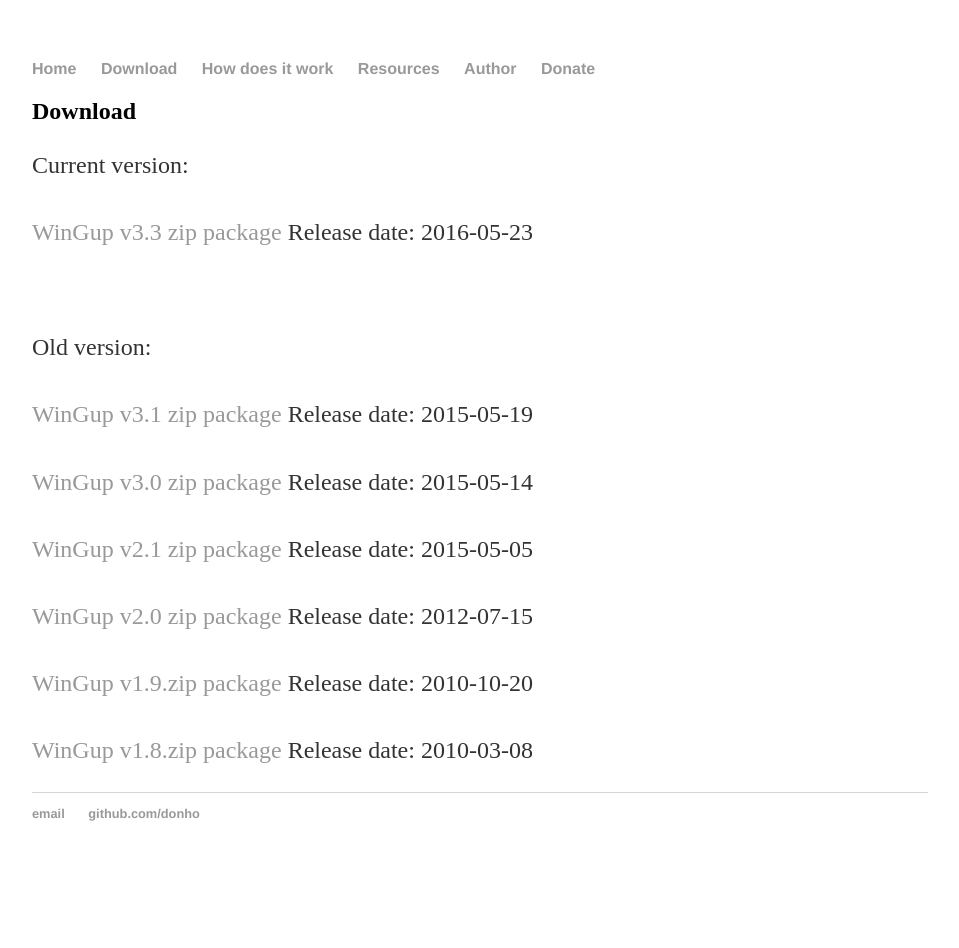
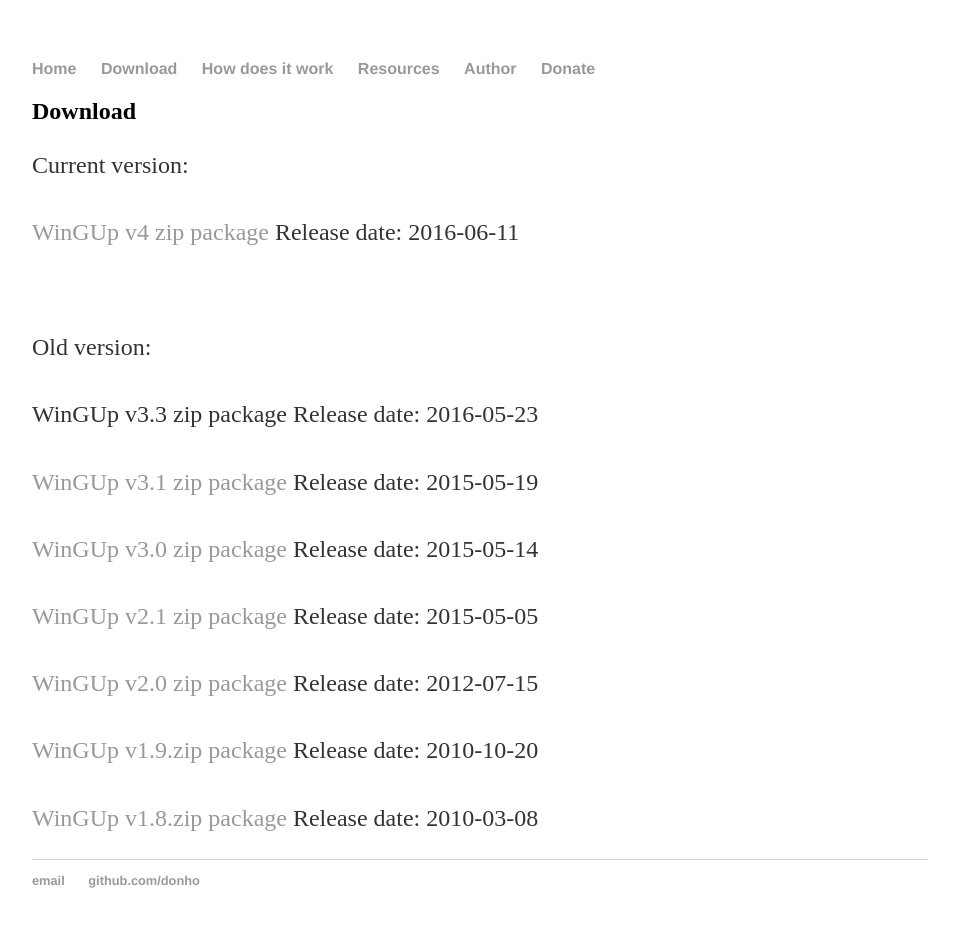
Before and after one commit to gupwin32/gupwin32.github.io, a Jekyll site: the page built from download/index.html, in a window 1280 px wide. Shown: the whole page, without its empty margins (160-1119 px from the left). Built offline with Jekyll 4.4.1, drawn with Linux system fonts in a browser that asks for light colours; before the commit the page ends 900 px from its top, so only the background shows below that.

Commit message:
Update index.html

```diff
--- a/download/index.html
+++ b/download/index.html
@@ -6,16 +6,17 @@ title: Download
 <h2>Download</h2>
 <p>
 Current version:<br/>
-<a href="https://github.com/gup4win/wingup/releases" target="_blank"><br />WinGup v3.3 zip package</a> Release date: 2016-05-23
+<a href="https://github.com/gup4win/wingup/releases/tag/v4" target="_blank"><br />WinGUp v4 zip package</a> Release date: 2016-06-11
 </p>
 <p>&nbsp;</p>
 <p>
-Old version:<br/>
-<a href="/repository/wingup.v3.1.bin.zip"><br />WinGup v3.1 zip package</a> Release date: 2015-05-19<br/>
-<a href="/repository/wingup.v3.0.bin.zip"><br />WinGup v3.0 zip package</a> Release date: 2015-05-14<br/>
-<a href="/repository/wingup.v2.1.bin.zip"><br />WinGup v2.1 zip package</a> Release date: 2015-05-05<br/>
-<a href="/repository/wingup.v2.0.bin.zip"><br />WinGup v2.0 zip package</a> Release date: 2012-07-15<br/>
-<a href="/repository/wingup.v1.9.bin.zip"><br />WinGup v1.9.zip package</a> Release date: 2010-10-20<br/>
-<a href="/repository/wingup.v1.8.bin.zip"><br />WinGup v1.8.zip package</a> Release date: 2010-03-08<br/>
+Old version:<br
+<a href="https://github.com/gup4win/wingup/releases/tag/v3.3" target="_blank"><br />WinGUp v3.3 zip package</a> Release date: 2016-05-23<br/>
+<a href="/repository/wingup.v3.1.bin.zip"><br />WinGUp v3.1 zip package</a> Release date: 2015-05-19<br/>
+<a href="/repository/wingup.v3.0.bin.zip"><br />WinGUp v3.0 zip package</a> Release date: 2015-05-14<br/>
+<a href="/repository/wingup.v2.1.bin.zip"><br />WinGUp v2.1 zip package</a> Release date: 2015-05-05<br/>
+<a href="/repository/wingup.v2.0.bin.zip"><br />WinGUp v2.0 zip package</a> Release date: 2012-07-15<br/>
+<a href="/repository/wingup.v1.9.bin.zip"><br />WinGUp v1.9.zip package</a> Release date: 2010-10-20<br/>
+<a href="/repository/wingup.v1.8.bin.zip"><br />WinGUp v1.8.zip package</a> Release date: 2010-03-08<br/>
 </p>
 </div><!-- /.blurb -->
```
